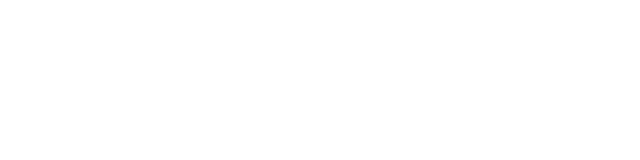
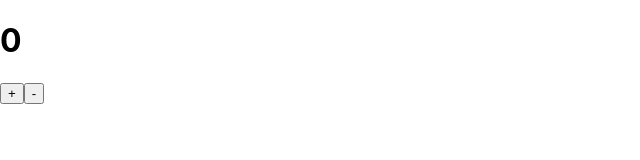
Before and after one commit to Jarpen94/redux-excersises, a React (Create React App) app: page / in a window 1280 px wide. Shown: the top 160 px of the page, without its empty margins (0-640 px from the left). Built offline with nearby package versions, Linux system fonts and the light colour scheme.

Commit message:
making counter

```diff
--- a/src/App.js
+++ b/src/App.js
@@ -1,11 +1,11 @@
 import React from 'react'
 
+import Counter from './Counter'
 
 const App = (props) => (
   <div>
-
+    <Counter />
   </div>
 )
 
-
-export default App;
+export default App
--- /dev/null
+++ b/src/Counter.js
@@ -0,0 +1,38 @@
+import React from 'react'
+import { connect } from 'react-redux'
+import { inc, dec } from './state/counter'
+
+
+const Counter = (props) => (
+    <div>
+        <h1>
+            {props._counterValue}
+        </h1>
+        <button onClick={props._inc}>
+            +
+    </button>
+        <button
+            onClick={props._dec}
+        >
+            -
+    </button>
+    </div>
+)
+
+
+
+const mapStateToProps = state => ({
+    _counterValue: state.counter.number
+})
+
+const mapDispatchToProps = dispatch => {
+    return {
+        _inc: val => dispatch(inc(val)),
+        _dec: val => dispatch(dec(val))
+    }
+}
+
+export default connect(
+    mapStateToProps,
+    mapDispatchToProps
+)(Counter)
--- a/src/index.js
+++ b/src/index.js
@@ -3,6 +3,18 @@ import ReactDOM from 'react-dom';
 import './index.css';
 import App from './App';
 
-import {store} from './store'
+import { Provider } from 'react-redux'
 
-ReactDOM.render(<App />, document.getElementById('root'));
+import { store } from './store'
+
+
+
+// window.INC = () => store.dispatch(i());
+
+ReactDOM.render(
+    <Provider
+        store={store}
+    >
+        <App />
+    </Provider>,
+    document.getElementById('root'));
--- /dev/null
+++ b/src/state/counter.js
@@ -0,0 +1,32 @@
+const INC = 'counter/INC'
+const DEC = 'counter/DEC'
+
+
+export const inc = () => ({
+    type: INC
+})
+
+export const dec = () => ({
+    type: DEC
+})
+
+const INITIAL_STATE = {
+    number: 0
+}
+
+export default (state = INITIAL_STATE, action) => {
+    switch (action.type) {
+        case INC:
+            return {
+                ...state,
+                number: state.number + 1
+            }
+        case DEC:
+            return {
+                ...state,
+                number: state.number - 1
+            }
+        default:
+            return state
+    }
+}
--- a/src/store.js
+++ b/src/store.js
@@ -1,27 +1,13 @@
 import { createStore, combineReducers } from 'redux'
 
-const reducer1 = () => {
-    return {
-        name: 'Ala'
-    }
-}
-
-const reducer2 = () => {
-    return {
-        name: 'Ola'
-    }
-}
-
+import counter from './state/counter'
 
 const rootReducer = combineReducers({
-    reducerWithoutShortcut: reducer1,
-    reducer2
+    counter
 })
 
 export const store = createStore(
-    rootReducer
+    rootReducer,
+    window.__REDUX_DEVTOOLS_EXTENSION__ &&
+    window.__REDUX_DEVTOOLS_EXTENSION__()
 )
-
-console.log(store)
-console.log(store.getState())
-console.log(rootReducer)
```
